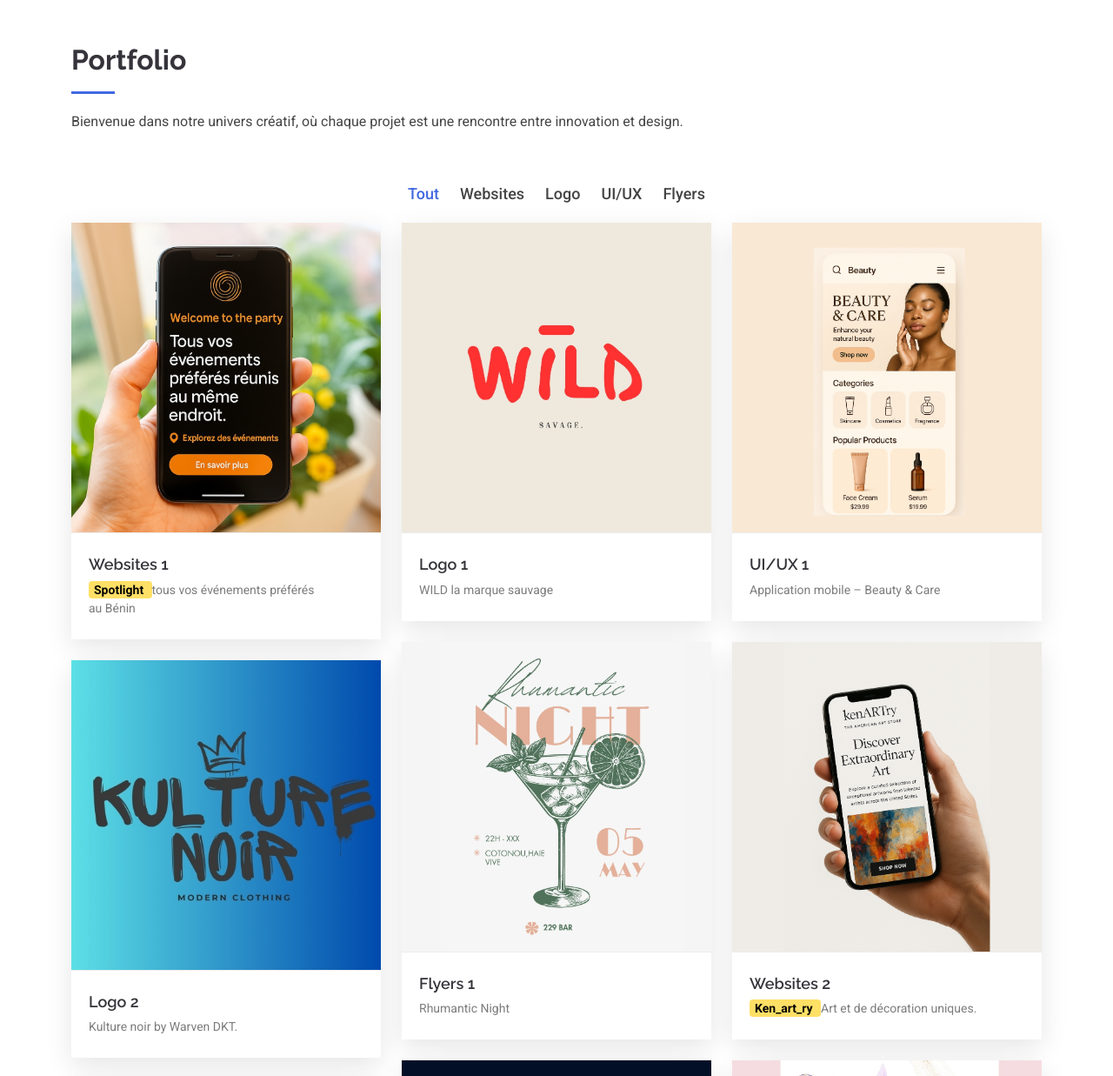
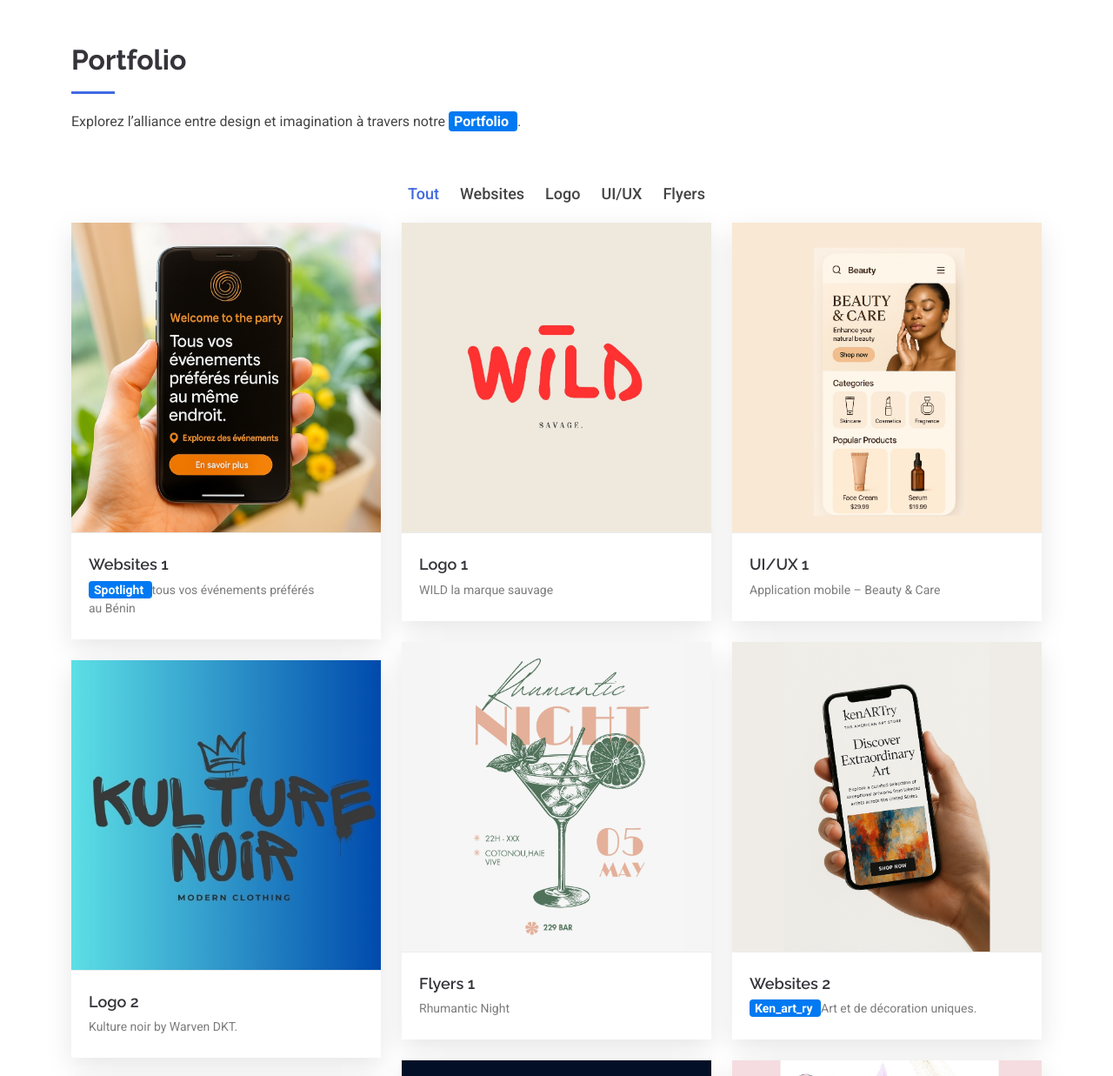
Before and after one commit to warvendkt/WDKTof, a plain HTML site: page index.html in a window 1280 px wide. Shown: the part 3580-4817 px from the top of the page at 87% size. Drawn offline with Linux system fonts and the light colour scheme; animation ran at ten frames a second.

Commit message:
changement

```diff
--- a/index.html
+++ b/index.html
@@ -388,7 +388,13 @@
       <!-- Section Title -->
       <div class="container section-title" data-aos="fade-up">
         <h2>Portfolio</h2>
-        <p>Bienvenue dans notre univers créatif, où chaque projet est une rencontre entre innovation et design.</p>
+<p>
+  Explorez l’alliance entre design et imagination à travers notre
+  <a href="portfolio-details.html" target="_blank" style="background-color: #0079F2; color: #FFF; font-weight: bold; padding: 2px 6px; border-radius: 4px; text-decoration: none;">
+    Portfolio
+  </a>.
+</p>
+
       </div><!-- End Section Title -->
 
       <div class="container">
@@ -411,7 +417,7 @@
                 <div class="portfolio-info">
                   <h4><a href="portfolio-details.html" title="More Details">Websites 1</a></h4>
                   <p>
-  <a href="https://www.spotlight229.com/" target="_blank" style="background-color: #ffe066; color: #000; font-weight: bold; padding: 2px 6px; border-radius: 4px; text-decoration: none;">
+  <a href="https://www.spotlight229.com/" target="_blank" style="background-color:#0079F2; color:#FFF; font-weight: bold; padding: 2px 6px; border-radius: 4px; text-decoration: none;">
     Spotlight
   </a>
   tous vos événements préférés au Bénin
@@ -458,7 +464,7 @@
                 <div class="portfolio-info">
                   <h4><a href="portfolio-details.html" title="More Details">Websites 2</a></h4>
                  <p>
-  <a href="https://kenartry.store/" target="_blank" style="background-color: #ffe066; color: #000; font-weight: bold; padding: 2px 6px; border-radius: 4px; text-decoration: none;">
+  <a href="https://kenartry.store/" target="_blank" style="background-color: #0079F2; color: #FFF; font-weight: bold; padding: 2px 6px; border-radius: 4px; text-decoration: none;">
     Ken_art_ry
   </a>
  Art et de décoration uniques.
@@ -503,7 +509,7 @@
                 <div class="portfolio-info">
                   <h4><a href="portfolio-details.html" title="More Details">Websites 3</a></h4>
                   <p>
-  <a href="https://www.beautyeuropa.fr/formations" target="_blank" style="background-color: #ffe066; color: #000; font-weight: bold; padding: 2px 6px; border-radius: 4px; text-decoration: none;">
+  <a href="https://www.beautyeuropa.fr/formations" target="_blank" style="background-color: #0079F2; color: #FFF; font-weight: bold; padding: 2px 6px; border-radius: 4px; text-decoration: none;">
     Beauté Europa
   </a>
   Votre avenir dans la beauté.</p>
```
Also changed, not shown: 1 other file.
